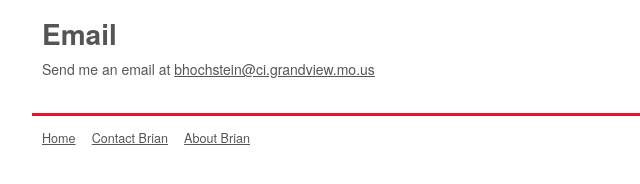
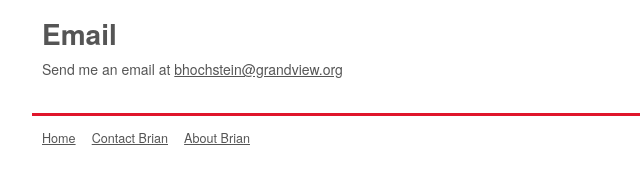
Before and after one commit to sfeldkamp/brianhochstein.com, a plain HTML site: page contact.html in a window 1280 px wide. Shown: the part 352-536 px from the top of the page, 128-768 px from the left. Drawn offline with Linux system fonts and the light colour scheme.

Commit message:
Update contact.html
update email address

```diff
--- a/contact.html
+++ b/contact.html
@@ -65,7 +65,7 @@
 				<h3>LinkedIn</h3>
 				<p>View my <a href="http://www.linkedin.com/pub/brian-hochstein/5/b28/402">profile</a>.</p>
 				<h3>Email</h3>
-				<p>Send me an email at <a href="mailto:bhochstein@ci.grandview.mo.us">bhochstein@ci.grandview.mo.us</a></p>
+				<p>Send me an email at <a href="mailto:bhochstein@grandview.org">bhochstein@grandview.org</a></p>
 			</article>
 		</div>
 
```
